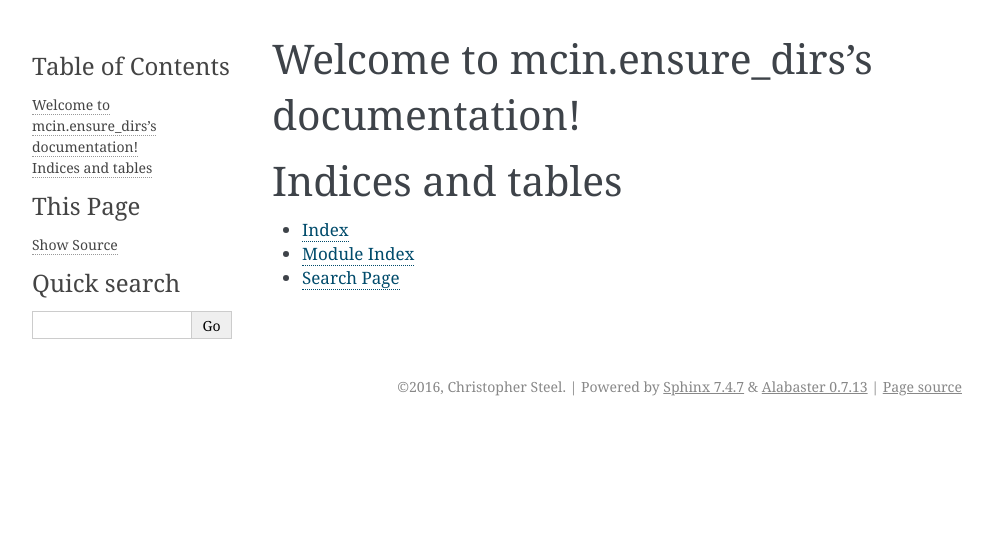
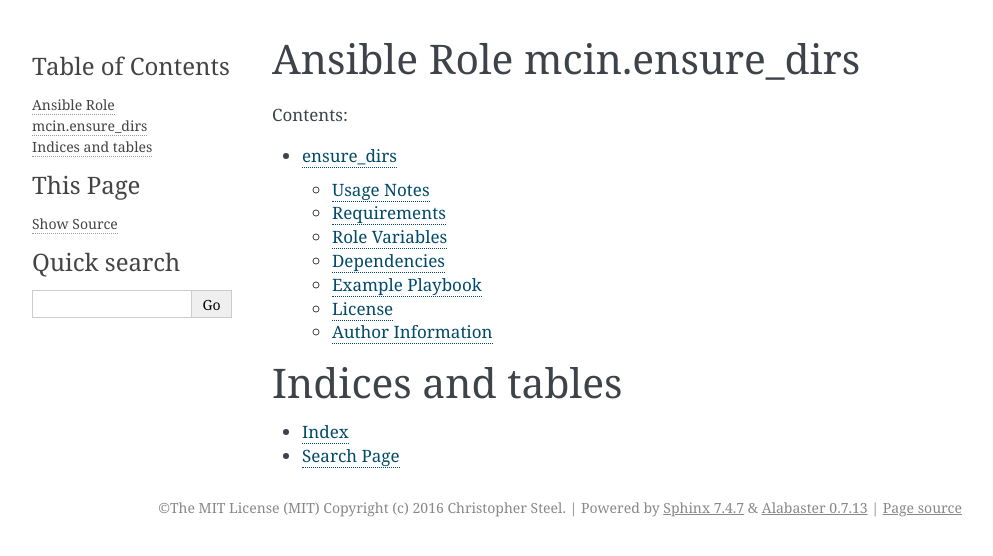
Before and after one commit to csteel/ansible-role-ensure_dirs, a Sphinx documentation site: the page built from docs/index.rst, in a window 1280 px wide. Shown: the top 556 px of the page, without its empty margins (148-1141 px from the left). Built offline with Sphinx 7.4.7, drawn with Linux system fonts in a browser that asks for light colours; some of the changed lines change nothing that is shown.

Commit message:
coverted README.md to readme.md

```diff
--- a/docs/conf.py
+++ b/docs/conf.py
@@ -46,8 +46,8 @@
 master_doc = 'index'
 
 # General information about the project.
-project = u'mcin.ensure_dirs'
-copyright = u'2016, Christopher Steel'
+project = u'ensure_dirs'
+copyright = u'The MIT License (MIT) Copyright (c) 2016 Christopher Steel'
 author = u'Christopher Steel'
 
 # The version info for the project you're documenting, acts as replacement for
@@ -152,3 +152,13 @@
      author, 'mcinensure_dirs', 'One line description of project.',
      'Miscellaneous'),
 ]
+
+
+
+from recommonmark.parser import CommonMarkParser
+
+source_parsers = {
+    '.md': CommonMarkParser,
+}
+
+source_suffix = ['.rst', '.md']
--- a/docs/index.rst
+++ b/docs/index.rst
@@ -3,18 +3,30 @@
    You can adapt this file completely to your liking, but it should at least
    contain the root `toctree` directive.
 
-Welcome to mcin.ensure_dirs's documentation!
-============================================
+Ansible Role mcin.ensure_dirs
+=============================
 
 .. toctree::
    :maxdepth: 2
    :caption: Contents:
 
+   readme
+   scripts/create-playbook
 
 
 Indices and tables
 ==================
 
 * :ref:`genindex`
-* :ref:`modindex`
 * :ref:`search`
+
+
+.. _ensure_dirs scripts:
+
+
+
+..
+ Local Variables:
+ mode: rst
+ ispell-local-dictionary: "american"
+ End:
--- /dev/null
+++ b/docs/readme.md
@@ -0,0 +1,138 @@
+ensure_dirs
+===========
+
+
+The **ensure_dirs** role is used as a dependancy to ensure for the creation or removal of directories on the local and/or remote system(s). The role also allows for setting the directory(ies) owner(s), group(s) and permissions and can be used to recursivly ensure permissions.
+
+Usage Notes
+-----------
+
+When using a relative paths for remote directories the directory is created in, or is relative to, the ansible ssh users home directory.
+
+When using with a relative path on the local system, for example "test/test1", on the local system the director will be created in, or relative too, the directory in which the ansible-playbook command is run.
+
+Requirements
+------------
+
+In most cases, except for perhaps testing, you would use this role as a dependancy for another role via that roles meta/main.yml **dependancies []** option by passing one dictionary for the remote directories and / or a dictionary for any local directories you want to manipulate.
+
+Role Variables
+--------------
+
+**ensure_dirs** uses two main variables in the form of Python dictionaries:
+
+    ensure_dirs_on_remote []
+    ensure_dirs_on_local []
+
+The dependant role should create corresponding dictionary variables for one or both of the above variables. Generally these would be created in that roles **defaults** and/or **vars** directory.
+
+For example, if you use the dependant roles default/main.yml you would describe the directories. In the example below the remote dictionary is called  **another_roles_remote_directories_description**. In **another_roles_remote_directories_description** you can describe as many directories as desired.
+
+At minimum each directory description must include a **name** and a **path**. If it is not specified, the **state** will be set to **directory**. Valid options for **state** are **"directory"** to ensure for the creation of a directory, or **"absent"** to ensure for the removal of a directory. See [Ansible - file - Sets attributes of files](http://docs.ansible.com/ansible/file_module.html) for all possible options.
+
+In our example **remote_directory_one** serves as a placeholder for our directory and **directory** the name and relative path of the directory. The placeholed **remote_directory_two** describes a directory using all the options currently supported for this role.
+
+    # file: roles/dependant_role/defaults/main.yml
+    #
+    # The my_remote_directories var contains the description of all of the
+    # remote directories you want to ensure for
+    #
+
+    another_roles_remote_directories_description:
+
+    # Directory definition using minimal amount of directory vars
+
+      remote_directory_one:
+
+        state   : "directory"
+        path    : "dir_01"
+
+    # Example using all possible directory variables:
+
+      remote_directory_two:
+
+        state   : "directory"
+        path    : "relatve/subdir"
+        owner   : "bob"
+        group   : "sales"
+        mode    : "0750"
+        recurse : "true"
+
+### roles/dependant_role/meta/main.yml
+
+In the dependant roles meta/main.yml we add our dependency(ies) and pass the Python dictionary(ies) that define(s) our our local and/or remote directory(ies). It might look something like this:
+
+Note: In this example we have moved the dependencies variable to the top of the roles meta/main.yml file so that it is readily noticed.
+
+    ---
+    # file: roles/dependant_role/meta/main.yml in dependant role
+    dependencies:
+
+    - { role: ensure_dirs,
+            ensure_dirs_on_remote: "{{ another_roles_remote_directories_description }}",
+            ensure_dirs_on_local : "{{ another_roles_local_directories_description }}"
+      }
+    # other meta/main.yml content would follow...
+
+### roles/dependant_role/defaults/main.yml example
+
+In the dependant roles defaults directory we could use two groupings of variables, one
+for the directories we want to ensure for on remote systems and one grouping for
+directories we want on the local system where Ansible is being run.
+
+    ---
+    # file: roles/dependant_role/defaults/main.yml
+    #
+    # * to ensure for the removal of a directory set the state to be "absent"
+    # * to ensure for creation of directory set the state to be "directory"
+    # * The name or label of the collection of variables describing a directory,
+    #   for example **dir_home_test_1**, should be unique. Other than that it
+    #   acts only as a place holder.
+
+    another_roles_remote_directories_description:
+
+      dir_home_test_1:
+
+        state       : "absent"
+        path        : "directory_to_remove"
+        owner       : "{{ ansible_ssh_user }}"
+        group       : "{{ ansible_ssh_user }}"
+        mode        : "0644"
+
+     dir_home_test_2:
+
+        state       : "directory"
+        path        : "creates_a_remote_relative_directory_in_the_ansible_ssh_users_home"
+        owner       : "{{ ansible_ssh_user }}"
+        group       : "{{ ansible_ssh_user }}"
+        mode        : "0644"
+
+    another_roles_local_directories_description:
+
+      dir_home_test_3:
+
+        state       : "absent"
+        path        : "relative_to_ansible_project"
+        owner       : "{{ ansible_ssh_user }}"
+        group       : "{{ ansible_ssh_user }}"
+        mode        : "0644"
+
+Dependencies
+------------
+
+None, **ensure_dirs** is normally used as a dependancy for other roles that require directory manipulations.
+
+Example Playbook
+----------------
+
+Under most circumstance this role does not require it's own playbook.
+
+License
+-------
+MIT
+
+Author Information
+------------------
+
+Christopher Steel
+christopher DOT steel AT mcgill DOT ca
```
Also changed, not shown: docs/scripts/create-playbook.md (added).
